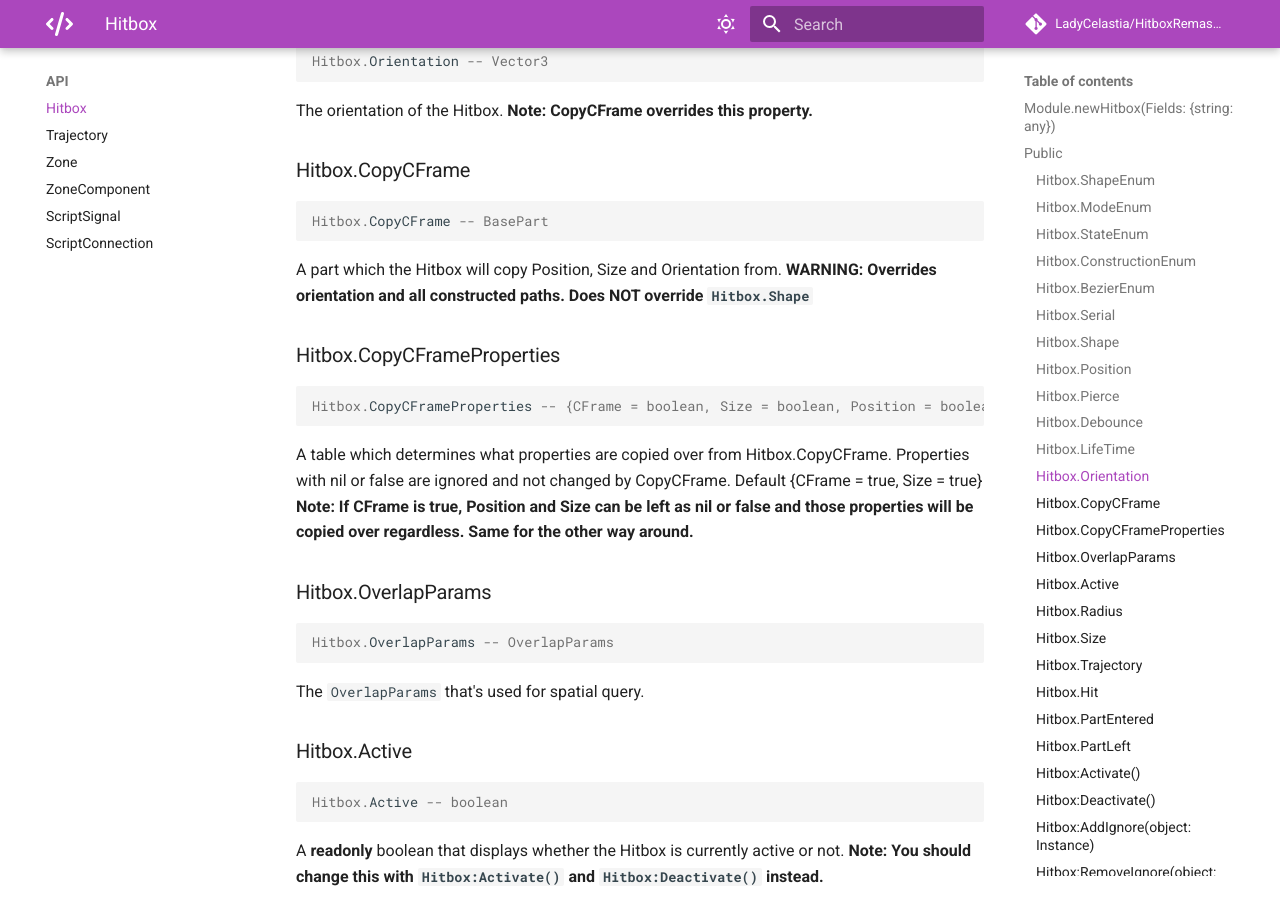
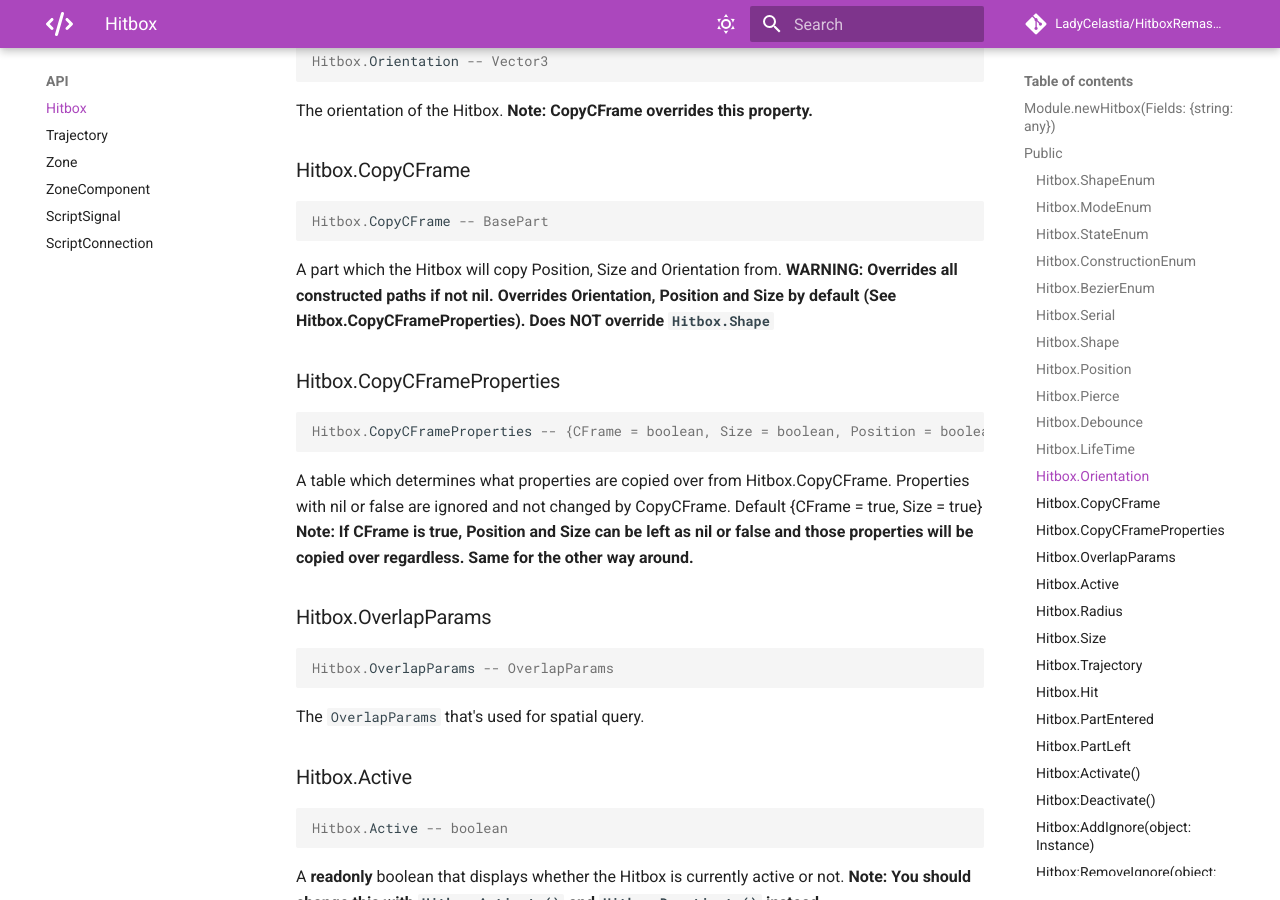
Before and after one commit to LadyCelastia/HitboxRemaster, an MkDocs documentation site: the page built from docs/api/Hitbox.md, in a window 1280 px wide and 900 px high, scrolled down 2799 px. Built offline with MkDocs 1.6.1 and Material for MkDocs 9.7.7, drawn with Linux system fonts in a browser that asks for light colours; comment, search, counter and statistics services are not loaded.

Commit message:
minor api change

````diff
--- a/docs/api/Hitbox.md
+++ b/docs/api/Hitbox.md
@@ -88,7 +88,7 @@ The orientation of the Hitbox. **Note: CopyCFrame overrides this property.**
 ```lua
 Hitbox.CopyCFrame -- BasePart
 ```
-A part which the Hitbox will copy Position, Size and Orientation from. **WARNING: Overrides orientation and all constructed paths. Does NOT override `Hitbox.Shape`**
+A part which the Hitbox will copy Position, Size and Orientation from. **WARNING: Overrides all constructed paths if not nil. Overrides Orientation, Position and Size by default (See Hitbox.CopyCFrameProperties). Does NOT override `Hitbox.Shape`**
 ### Hitbox.CopyCFrameProperties
 ```lua
 Hitbox.CopyCFrameProperties -- {CFrame = boolean, Size = boolean, Position = boolean, Orientation = boolean}
````
